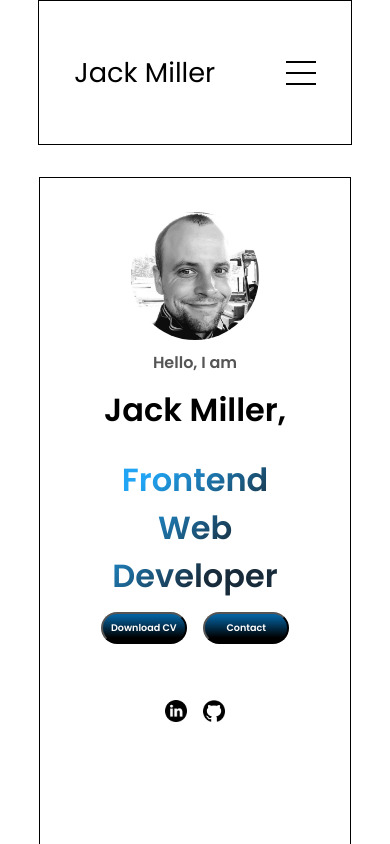
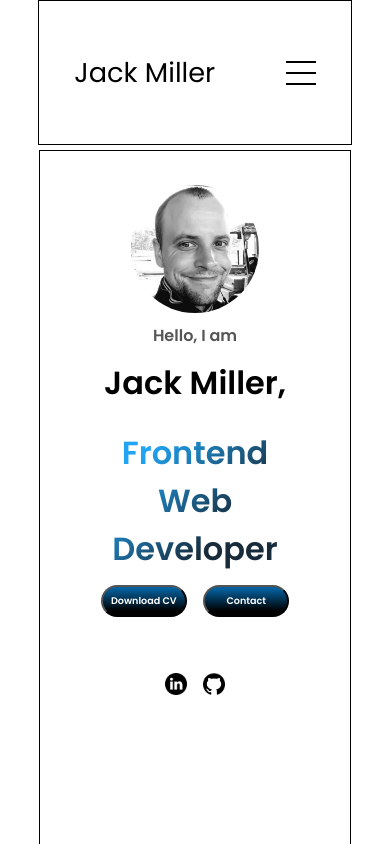
Before and after one commit to jdm1991/NewPortfolio, a React (Vite) app: page / in a window 390 px wide. Shown: the top 844 px of the page. Built offline with nearby package versions, Linux system fonts and the light colour scheme.

Commit message:
Mediq Queries update

```diff
--- a/src/Mediaqueries.css
+++ b/src/Mediaqueries.css
@@ -22,11 +22,10 @@
         display: flex;
         margin-left: 10rem;
         margin-right: 10rem;
-
     }
 
     #experience, .experience-details-container {
-        margin-top: 2rem;
+        margin-top: 5px;
     }
 
     .experience-sub-title {
@@ -35,7 +34,7 @@
 
     #profile, .section-container {
         display: block;
-        margin-bottom: 2rem;
+        margin-bottom: 5px;
     }
 
     .arrow {
@@ -85,7 +84,7 @@
 
     #profile, .section-container {
         display: block;
-        margin-top: 2rem;
+        margin-top: 5px;
     }
 
     .title, .section__text__p2 {
@@ -111,7 +110,7 @@
     }
 
     #experience, .experience-details-container {
-        margin-top: 2rem;
+        margin-top: 5px;
     }
 
     .experience-sub-title {
@@ -129,7 +128,7 @@
     }
 
     #projects {
-        margin-top: 2rem;
+        margin-top: 5px;
     }
 
     .project-title {
@@ -149,7 +148,7 @@
     }
 
     #contacts {
-        margin-top: 2rem;
+        margin-top: 5px;
     }
 
     .contact-info-upper-container {
@@ -194,7 +193,7 @@
         width: 80%;
         margin-right: auto;
         margin-left: auto;
-        margin-top: 2rem;
+        margin-top: 5px;
     }
 }
 
```
